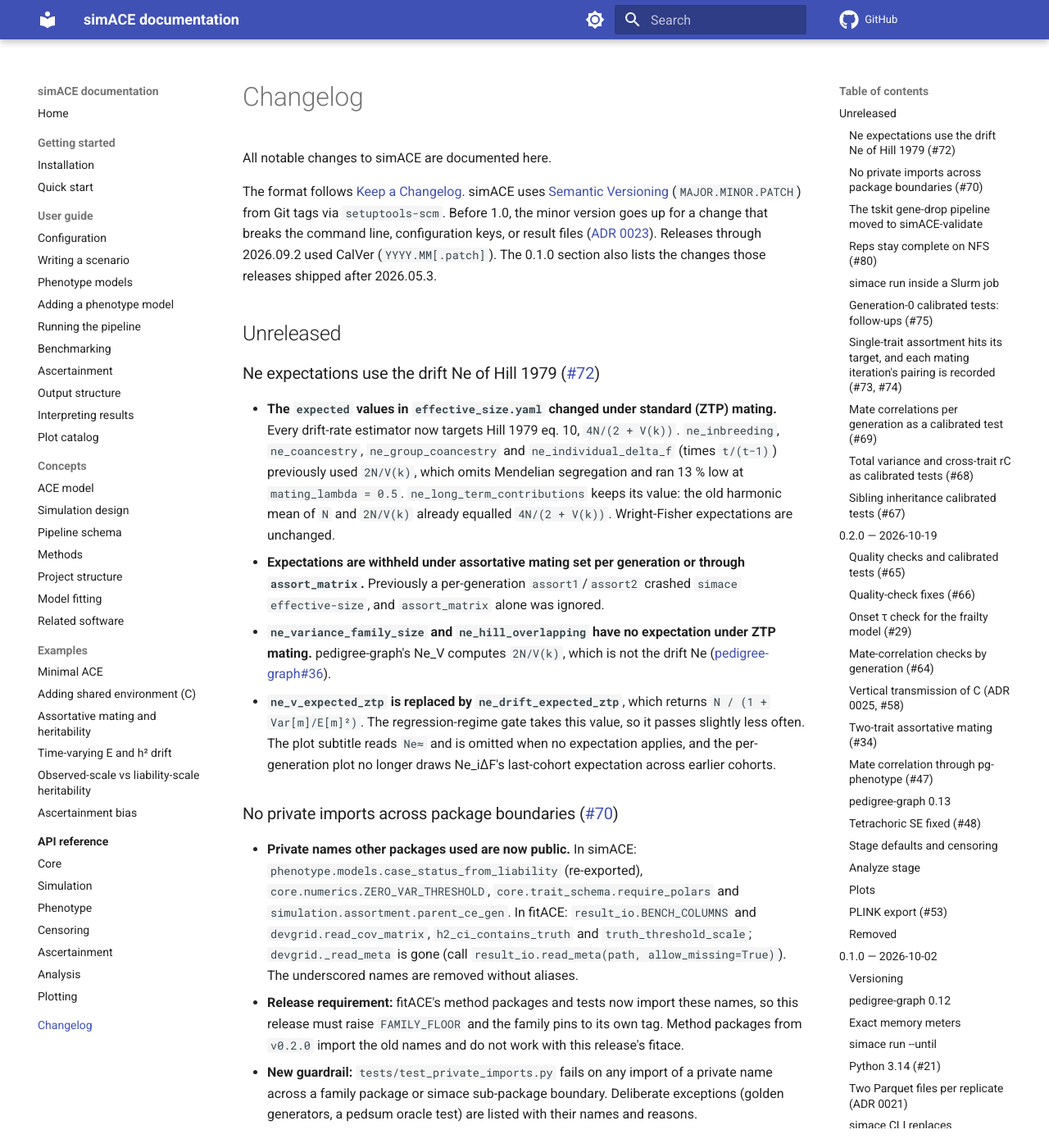
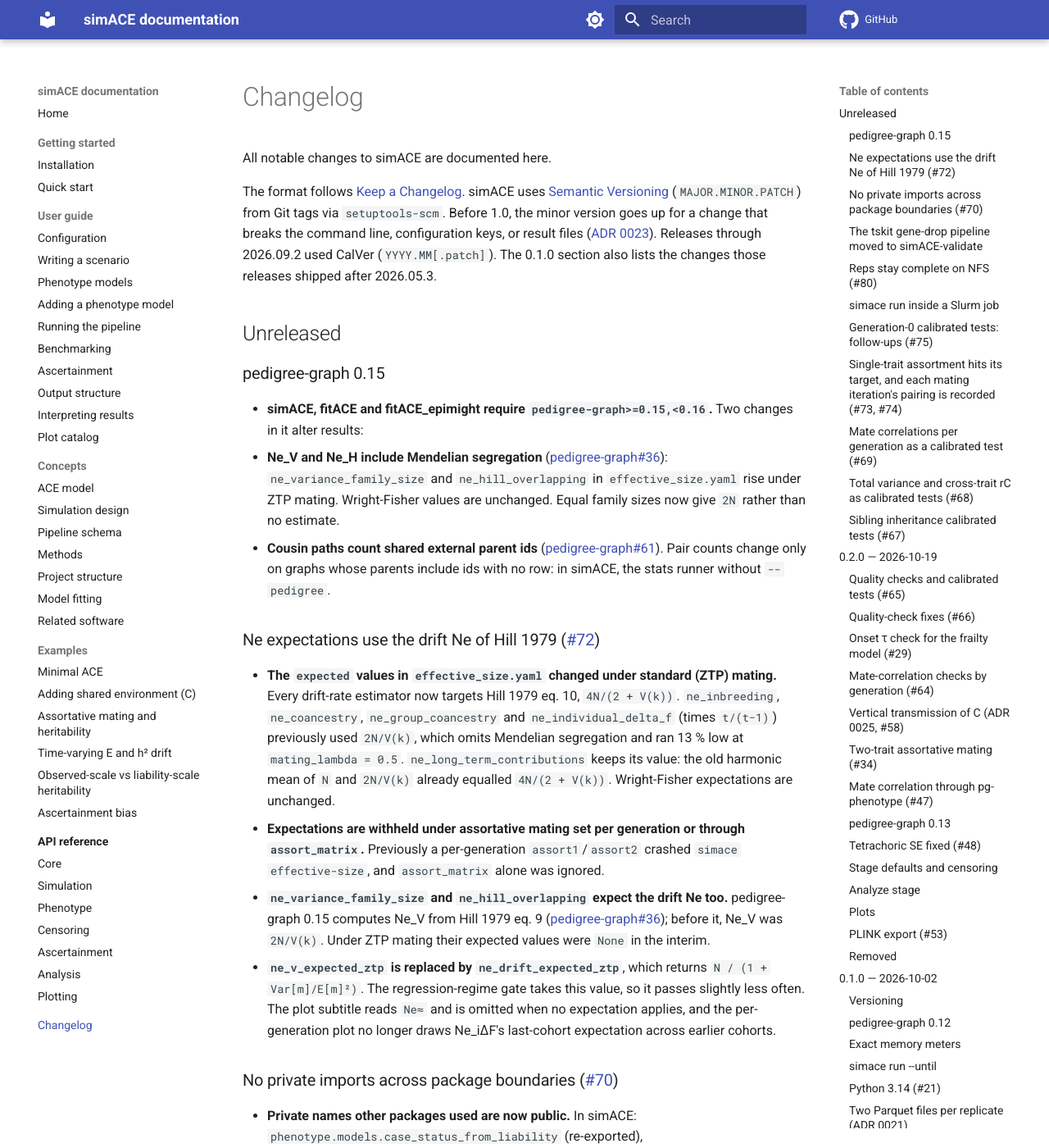
Before and after one commit to rwaples/simACE, an MkDocs documentation site: the page built from docs/changelog.md, in a window 1280 px wide and 1400 px high. Shown: the whole window at 82% size. Built offline with MkDocs 1.6.1 and Material for MkDocs 9.7.7, drawn with Linux system fonts in a browser that asks for light colours; comment, search, counter and statistics services are not loaded.

Commit message:
Require pedigree-graph 0.15 and expect the drift Ne from Ne_V and Ne_H
pedigree-graph 0.15 computes Ne_V from Hill 1979 eq. 9 (pedigree-graph#36),
so Ne_V and Ne_H now track 4N/(2+V(k)) under ZTP mating: -1.5% and -0.6%
of it at lambda 0.5 and 2 over 36 transitions each. theoretical_expectations
gives both the drift Ne again, and the canary that pinned the old 2N/V(k) is
now a check against the drift Ne. 0.15 also counts cousin paths through
external parent ids (pedigree-graph#61).

```diff
--- a/docs/changelog.md
+++ b/docs/changelog.md
@@ -12,6 +12,20 @@ releases shipped after 2026.05.3.
 
 ## Unreleased
 
+### pedigree-graph 0.15
+
+- **simACE, fitACE and fitACE_epimight require `pedigree-graph>=0.15,<0.16`.**
+  Two changes in it alter results:
+  - **Ne_V and Ne_H include Mendelian segregation**
+    ([pedigree-graph#36](https://github.com/rwaples/pedigree-graph/issues/36)):
+    `ne_variance_family_size` and `ne_hill_overlapping` in
+    `effective_size.yaml` rise under ZTP mating. Wright-Fisher values are
+    unchanged. Equal family sizes now give `2N` rather than no estimate.
+  - **Cousin paths count shared external parent ids**
+    ([pedigree-graph#61](https://github.com/rwaples/pedigree-graph/issues/61)).
+    Pair counts change only on graphs whose parents include ids with no row:
+    in simACE, the stats runner without `--pedigree`.
+
 ### Ne expectations use the drift Ne of Hill 1979 ([#72](https://github.com/rwaples/simACE/issues/72))
 
 - **The `expected` values in `effective_size.yaml` changed under standard
@@ -25,10 +39,11 @@ releases shipped after 2026.05.3.
 - **Expectations are withheld under assortative mating set per generation or
   through `assort_matrix`.** Previously a per-generation `assort1`/`assort2`
   crashed `simace effective-size`, and `assort_matrix` alone was ignored.
-- **`ne_variance_family_size` and `ne_hill_overlapping` have no expectation
-  under ZTP mating.** pedigree-graph's Ne_V computes `2N/V(k)`, which is not
-  the drift Ne
-  ([pedigree-graph#36](https://github.com/rwaples/pedigree-graph/issues/36)).
+- **`ne_variance_family_size` and `ne_hill_overlapping` expect the drift Ne
+  too.** pedigree-graph 0.15 computes Ne_V from Hill 1979 eq. 9
+  ([pedigree-graph#36](https://github.com/rwaples/pedigree-graph/issues/36));
+  before it, Ne_V was `2N/V(k)`. Under ZTP mating their expected values were
+  `None` in the interim.
 - **`ne_v_expected_ztp` is replaced by `ne_drift_expected_ztp`**, which
   returns `N / (1 + Var[m]/E[m]²)`. The regression-regime gate takes this
   value, so it passes slightly less often. The plot subtitle reads `Ne≈` and
--- a/pyproject.toml
+++ b/pyproject.toml
@@ -10,7 +10,7 @@
 dependencies = [
     # Minor-capped: pair extraction / RELATIONSHIPS kinship changes upstream can
     # silently bias fit_ace heritability (CLAUDE.md gotcha #4) — bump deliberately.
-    "pedigree-graph>=0.12,<0.15",
+    "pedigree-graph>=0.15,<0.16",
     # Mate correlations (simACE#47). Minor-capped like pedigree-graph: before
     # 1.0 a minor release may change estimates or the result fields.
     "pg-phenotype>=0.6,<0.7",
```
Also changed, not shown: docs/user-guide/plot-catalog.md (+1 -1 lines), 4 other files.
